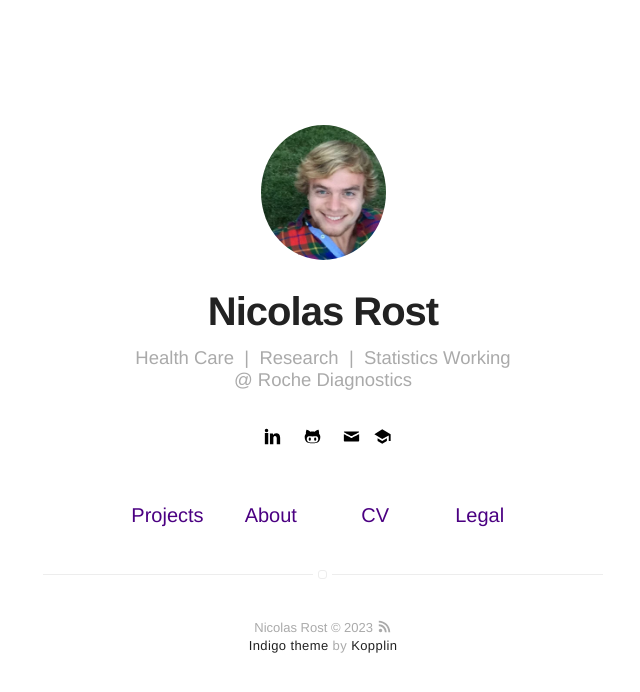
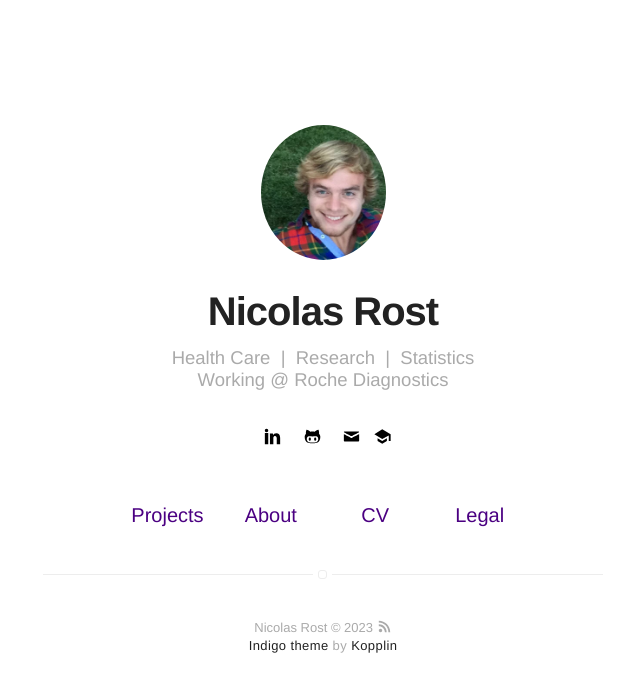
Before and after one commit to nicorost/nicorost.github.io, a Jekyll site: the page built from index.html, in a window 1280 px wide. Shown: the top 692 px of the page, without its empty margins (317-957 px from the left). Built offline with Jekyll 4.4.1, drawn with Linux system fonts in a browser that asks for light colours.

Commit message:
formatting

```diff
--- a/_config.yml
+++ b/_config.yml
@@ -1,6 +1,6 @@
 # main text of home
 name: Nicolas Rost
-bio: Health Care&nbsp;&nbsp;|&nbsp;&nbsp;Research&nbsp;&nbsp;|&nbsp;&nbsp;Statistics Working @ Roche Diagnostics
+bio: Health Care&nbsp;&nbsp;|&nbsp;&nbsp;Research&nbsp;&nbsp;|&nbsp;&nbsp;Statistics<br>Working @ Roche Diagnostics
 
 # SEO
 keywords: Psychology, Biological Psychology, Clinical Psychology, Mental Health, Psychiatry, Computational Psychiatry, Data Science, Munich, Statistics, Machine Learning, LMU, Data Scientist, Max Planck Institute of Psychiatry, Roche, Biostatistics
```
